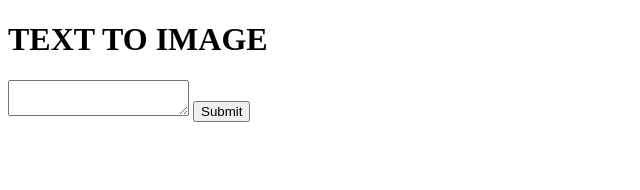
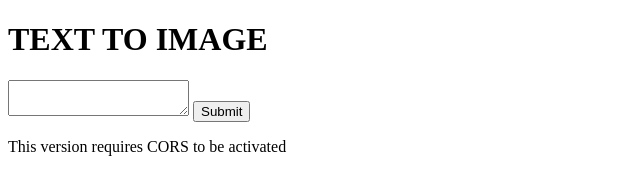
Before and after one commit to Sahil-Gulihar/Text2Image, a plain HTML site: page index.html in a window 1280 px wide. Shown: the whole page, without its empty margins (0-640 px from the left). Drawn offline with Linux system fonts and the light colour scheme.

Commit message:
Update index.html

```diff
--- a/index.html
+++ b/index.html
@@ -10,6 +10,8 @@
     <textarea name="img-input" id="img-input"></textarea>
     <button onclick="handleSubmit()">Submit</button>
 
+
+    <p>This version requires CORS to be activated</p>
     <div id="response-container">
 
     </div>
```
